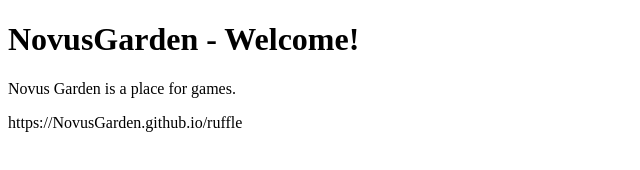
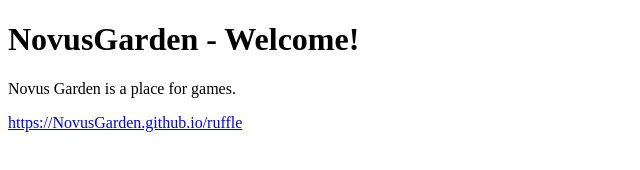
Before and after one commit to NovusGarden/NovusGarden.github.io, a plain HTML site: page index.html in a window 1280 px wide. Shown: the whole page, without its empty margins (0-640 px from the left). Drawn offline with Linux system fonts and the light colour scheme.

Commit message:
Update index.html
fix link

```diff
--- a/index.html
+++ b/index.html
@@ -3,6 +3,6 @@
 <body>
 <h1>NovusGarden - Welcome!</h1>
 <p>Novus Garden is a place for games.</p>
-<p>https://NovusGarden.github.io/ruffle<p>
+<a href="url">https://NovusGarden.github.io/ruffle</a>
 </body>
 </html>
```
